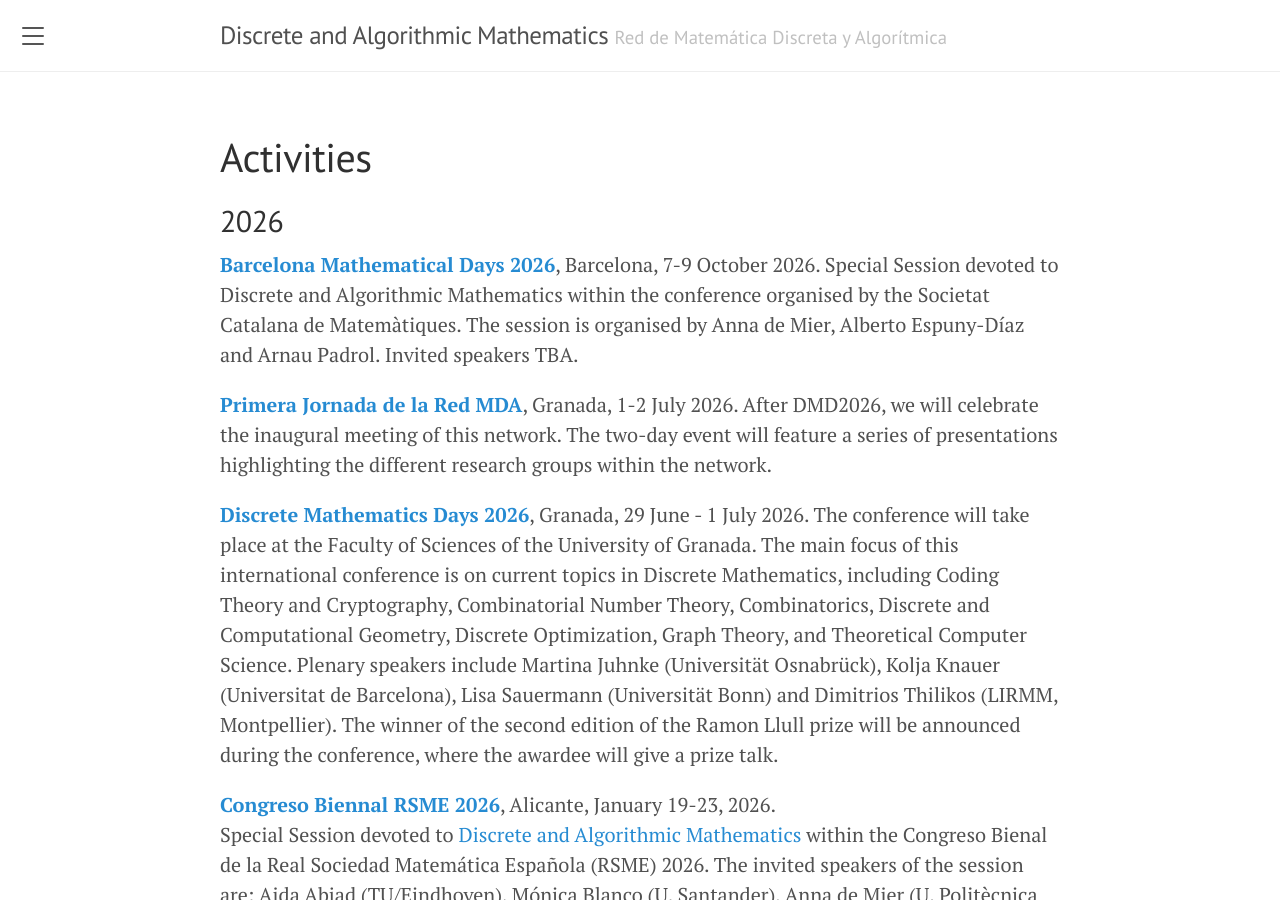
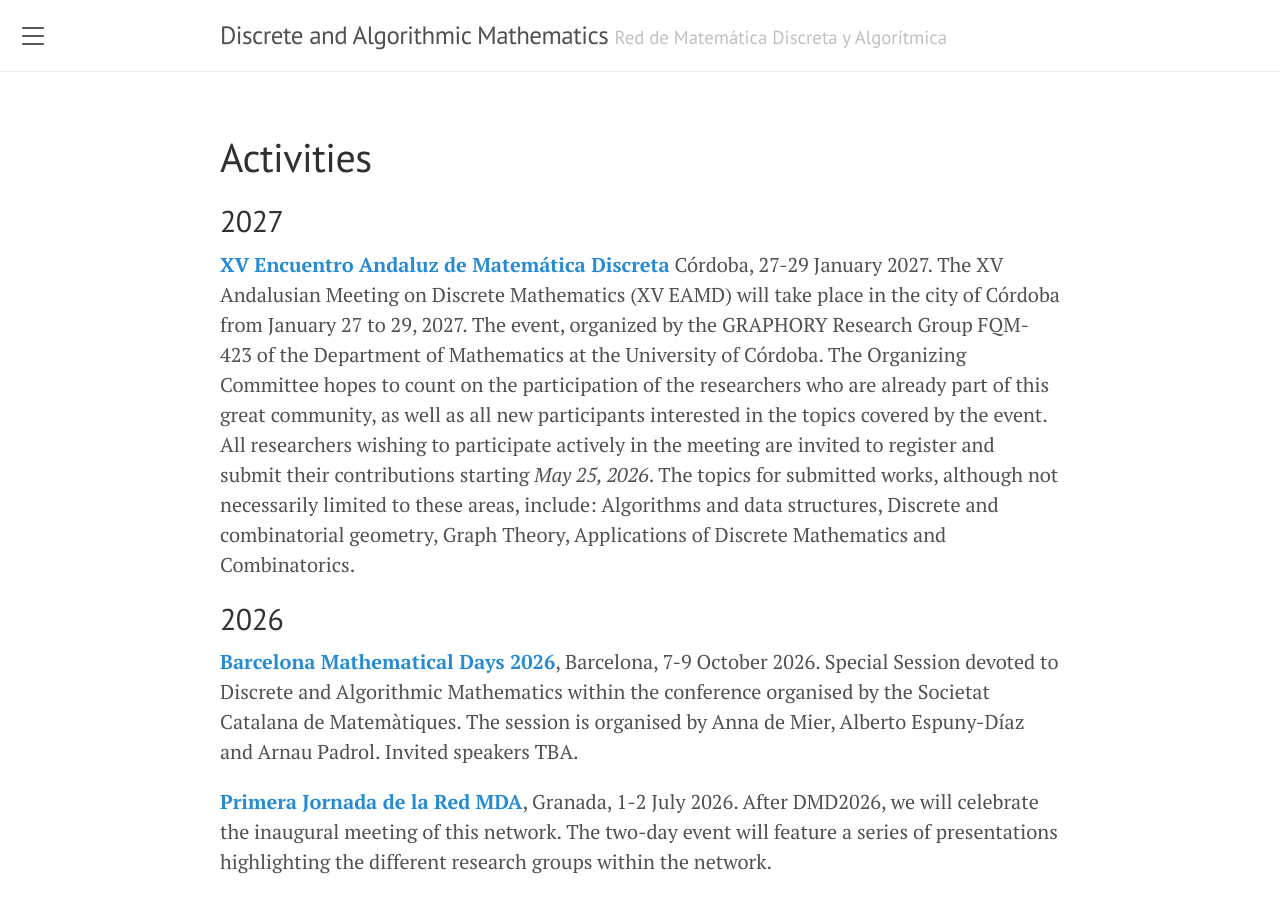
Before and after one commit to dam-network/dam-network.github.io, a Jekyll site: the page built from activities.md, in a window 1280 px wide and 900 px high. Built offline with Jekyll 4.4.1, drawn with Linux system fonts in a browser that asks for light colours.

Commit message:
Update activities.md

```diff
--- a/activities.md
+++ b/activities.md
@@ -2,6 +2,12 @@
 layout: page
 title: Activities
 ---
+
+## 2027
+
+**[XV Encuentro Andaluz de Matemática Discreta](https://www.uco.es/congresos/xveamd/)** Córdoba, 27-29 January 2027. The XV Andalusian Meeting on Discrete Mathematics (XV EAMD) will take place in the city of Córdoba from January 27 to 29, 2027. The event, organized by the GRAPHORY Research Group FQM-423 of the Department of Mathematics at the University of Córdoba. The Organizing Committee hopes to count on the participation of the researchers who are already part of this great community, as well as all new participants interested in the topics covered by the event. All researchers wishing to participate actively in the meeting are invited to register and submit their contributions starting *May 25, 2026*. The topics for submitted works, although not necessarily limited to these areas, include: Algorithms and data structures, Discrete and combinatorial geometry, Graph Theory, Applications of Discrete Mathematics and Combinatorics.
+
+
 ## 2026
 
 **[Barcelona Mathematical Days 2026](https://scm.iec.cat/agenda/barcelona-mathematical-days-2026/)**, Barcelona, 7-9 October 2026. Special Session devoted to Discrete and Algorithmic Mathematics within the conference organised by the Societat Catalana de Matemàtiques. The session is organised by Anna de Mier, Alberto Espuny-Díaz and Arnau Padrol. Invited speakers TBA.
```
